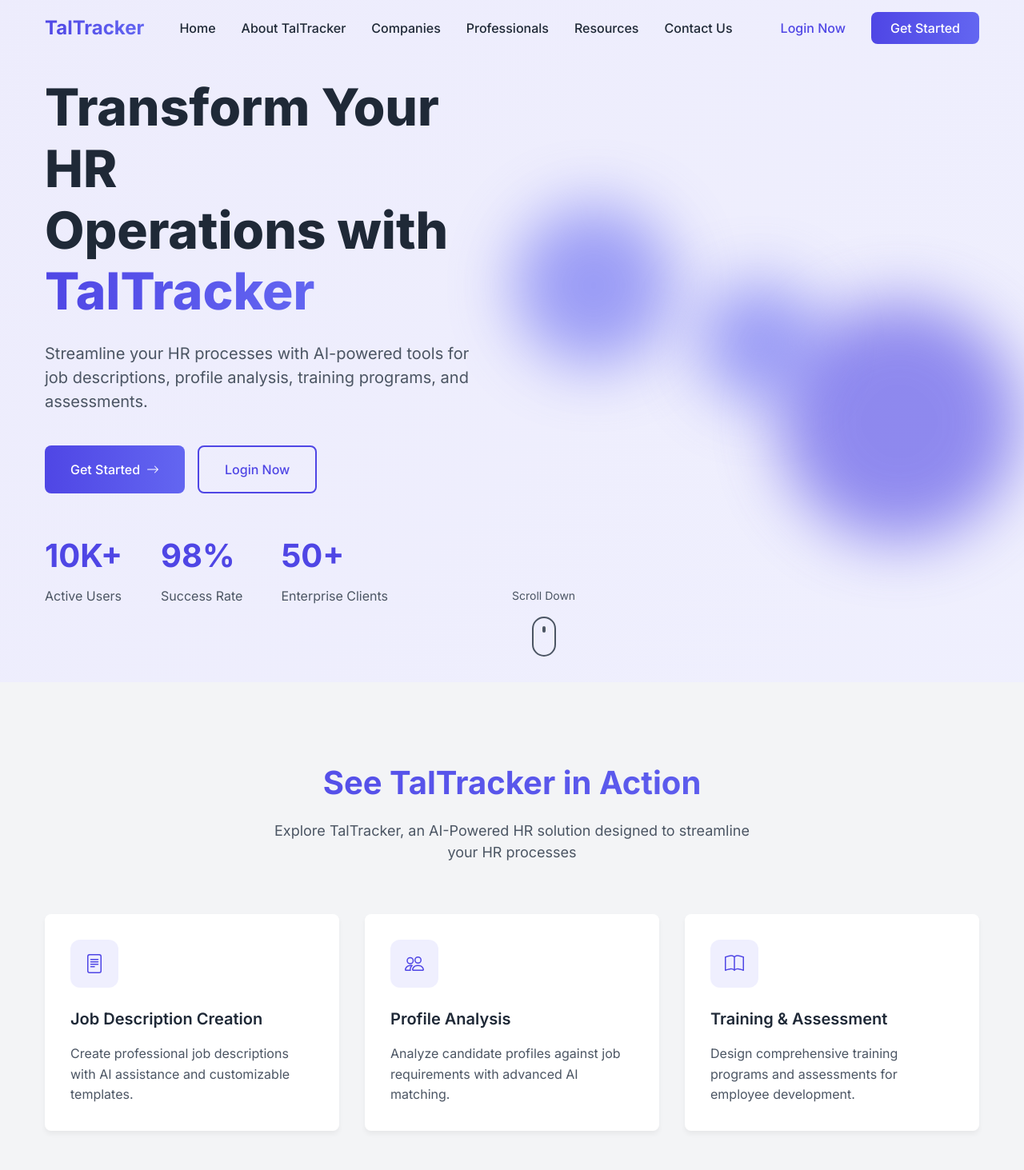
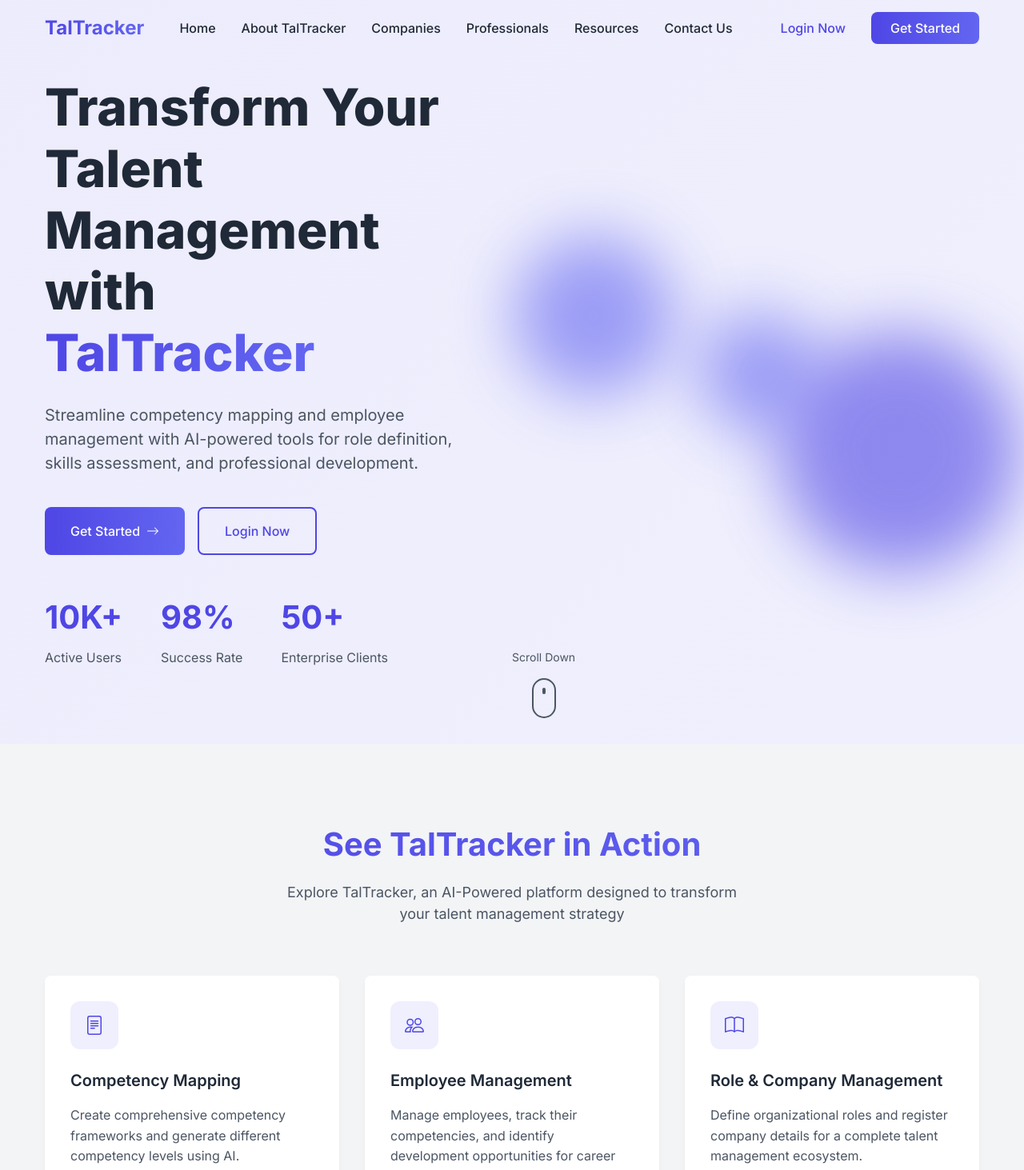
Before and after one commit to arkalal/Taltracker-Client, a Next.js app: page / in a window 1280 px wide. Shown: the top 1463 px of the page at 80% size. Built offline with nearby package versions, Linux system fonts and the light colour scheme.

Commit message:
updated copy

```diff
--- a/components/Features/Features.js
+++ b/components/Features/Features.js
@@ -5,21 +5,21 @@ const Features = () => {
   const features = [
     {
       icon: <BsFileText />,
-      title: "Job Description Creation",
+      title: "Competency Mapping",
       description:
-        "Create professional job descriptions with AI assistance and customizable templates.",
+        "Create comprehensive competency frameworks and generate different competency levels using AI.",
     },
     {
       icon: <BsPeople />,
-      title: "Profile Analysis",
+      title: "Employee Management",
       description:
-        "Analyze candidate profiles against job requirements with advanced AI matching.",
+        "Manage employees, track their competencies, and identify development opportunities for career growth.",
     },
     {
       icon: <BsBook />,
-      title: "Training & Assessment",
+      title: "Role & Company Management",
       description:
-        "Design comprehensive training programs and assessments for employee development.",
+        "Define organizational roles and register company details for a complete talent management ecosystem.",
     },
   ];
 
@@ -29,8 +29,8 @@ const Features = () => {
         <div className={styles.header}>
           <h2>See TalTracker in Action</h2>
           <p>
-            Explore TalTracker, an AI-Powered HR solution designed to streamline
-            your HR processes
+            Explore TalTracker, an AI-Powered platform designed to transform
+            your talent management strategy
           </p>
         </div>
 
--- a/components/Hero/Hero.js
+++ b/components/Hero/Hero.js
@@ -9,16 +9,17 @@ const Hero = () => {
       <div className={styles.container}>
         <div className={styles.content}>
           <h1 className={styles.title}>
-            Transform Your HR
+            Transform Your
             <br />
-            Operations with
+            Talent Management with
             <br />
             <span className={styles.highlight}>TalTracker</span>
           </h1>
 
           <p className={styles.subtitle}>
-            Streamline your HR processes with AI-powered tools for job
-            descriptions, profile analysis, training programs, and assessments.
+            Streamline competency mapping and employee management with
+            AI-powered tools for role definition, skills assessment, and
+            professional development.
           </p>
 
           <div className={styles.cta}>
--- a/components/WhatYouCanDo/WhatYouCanDo.js
+++ b/components/WhatYouCanDo/WhatYouCanDo.js
@@ -14,39 +14,39 @@ const WhatYouCanDo = () => {
   const capabilities = [
     {
       icon: <BsFileText />,
-      title: "Create Job Descriptions",
+      title: "Register Your Company",
       description:
-        "Generate professional job descriptions with AI assistance in minutes, customized to your company's needs.",
+        "Easily register your organization and set up your talent management workspace in minutes.",
     },
     {
       icon: <BsPeople />,
-      title: "Analyze Profiles",
+      title: "Add and Manage Employees",
       description:
-        "Compare candidate profiles against job requirements using advanced AI matching algorithms.",
+        "Build your talent database with comprehensive employee profiles and competency assessments.",
     },
     {
       icon: <BsLightbulb />,
-      title: "Design Training Programs",
+      title: "Define Competency Frameworks",
       description:
-        "Create comprehensive training programs based on skill gaps and development needs.",
+        "Create detailed competency frameworks tailored to your organization's unique requirements.",
     },
     {
       icon: <BsClipboardData />,
-      title: "Track Progress",
+      title: "Generate Competency Levels",
       description:
-        "Monitor employee development and training completion with detailed analytics.",
+        "Use AI to automatically generate different levels of competency with detailed descriptions.",
     },
     {
       icon: <BsGraphUp />,
-      title: "Generate Reports",
+      title: "Manage Organizational Roles",
       description:
-        "Get detailed insights and analytics on competency levels and training effectiveness.",
+        "Define roles with specific competency requirements and track competency fulfillment across your organization.",
     },
     {
       icon: <BsGear />,
-      title: "Automate Workflows",
+      title: "Analyze Competency Gaps",
       description:
-        "Streamline HR processes with automated workflows and intelligent suggestions.",
+        "Identify skill gaps and development opportunities with AI-powered competency analytics.",
     },
   ];
 
@@ -55,7 +55,9 @@ const WhatYouCanDo = () => {
       <div className={styles.container}>
         <div className={styles.header}>
           <h2>What You Can Do with TalTracker</h2>
-          <p>Unlock powerful HR capabilities with our AI-powered platform</p>
+          <p>
+            Streamline your competency mapping and talent management processes
+          </p>
         </div>
 
         <div className={styles.grid}>
--- a/components/WhyChoose/WhyChoose.js
+++ b/components/WhyChoose/WhyChoose.js
@@ -5,27 +5,27 @@ const WhyChoose = () => {
   const benefits = [
     {
       icon: <BsDatabase />,
-      title: "Supported by Industry Database",
+      title: "Comprehensive Competency Database",
       description:
-        "Access comprehensive industry-specific data for informed decision-making.",
+        "Access a rich database of competency frameworks tailored to various industries and roles.",
     },
     {
       icon: <BsLightning />,
-      title: "The Speed of Artificial Intelligence",
+      title: "AI-Generated Competency Levels",
       description:
-        "Experience lightning-fast processing and instant results powered by advanced AI.",
+        "Leverage advanced AI to automatically generate meaningful competency levels and benchmarks.",
     },
     {
       icon: <BsPeople />,
-      title: "Created by Industry Veterans",
+      title: "Complete Employee Lifecycle Management",
       description:
-        "Benefit from expertise of seasoned HR professionals who understand your needs.",
+        "Seamlessly manage the entire employee journey from onboarding to professional development.",
     },
     {
       icon: <BsAward />,
-      title: "Validated by Corporate Leaders",
+      title: "Role-Based Competency Mapping",
       description:
-        "Trust a platform that has earned recognition from top industry executives.",
+        "Define precise competency requirements for each role to optimize your talent management strategy.",
     },
   ];
 
@@ -35,7 +35,8 @@ const WhyChoose = () => {
         <div className={styles.header}>
           <h2>Why Choose Our Platform</h2>
           <p>
-            Built with cutting-edge technology to transform your HR operations
+            Built with AI-driven competency mapping to transform your talent
+            management approach
           </p>
         </div>
 
```
